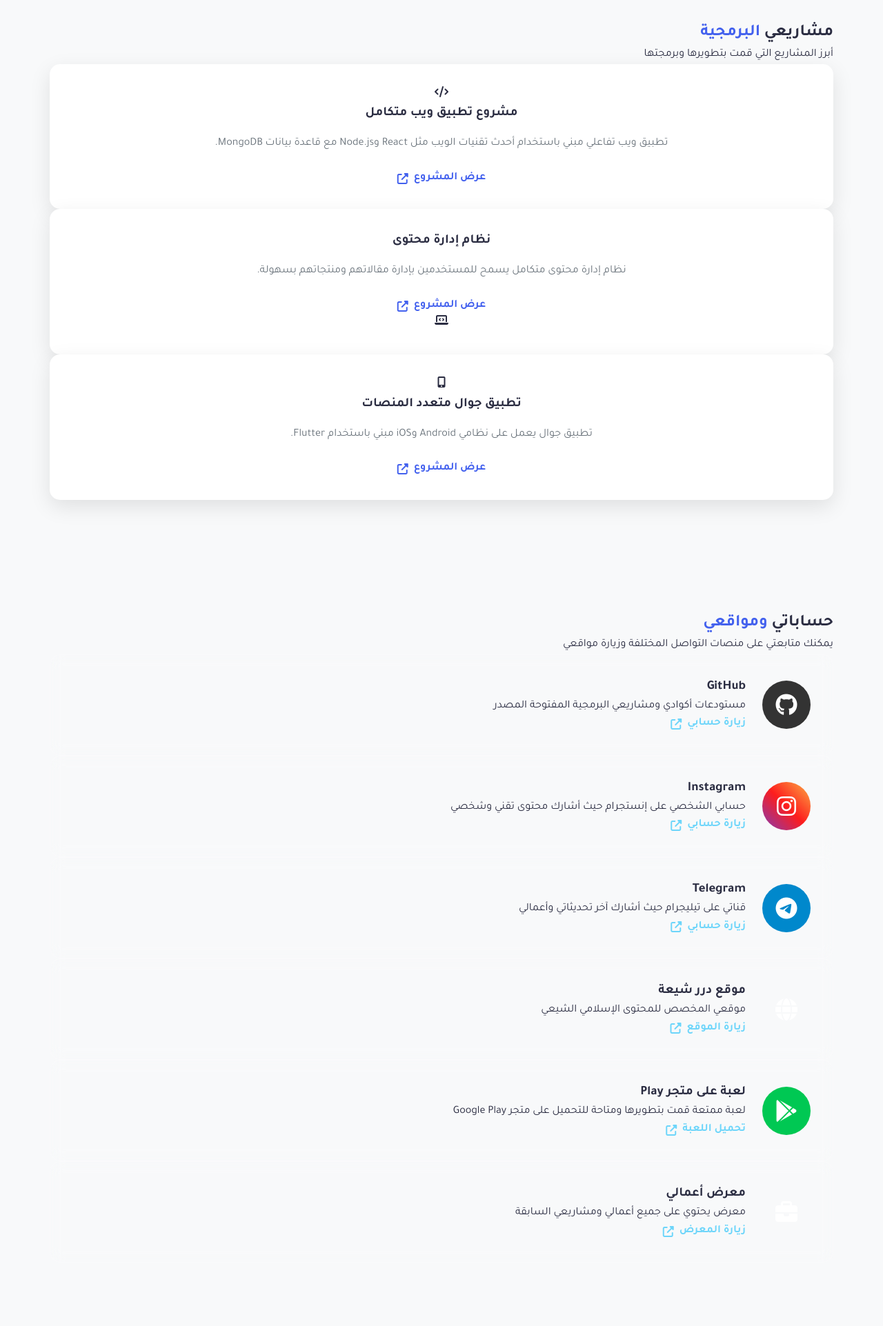
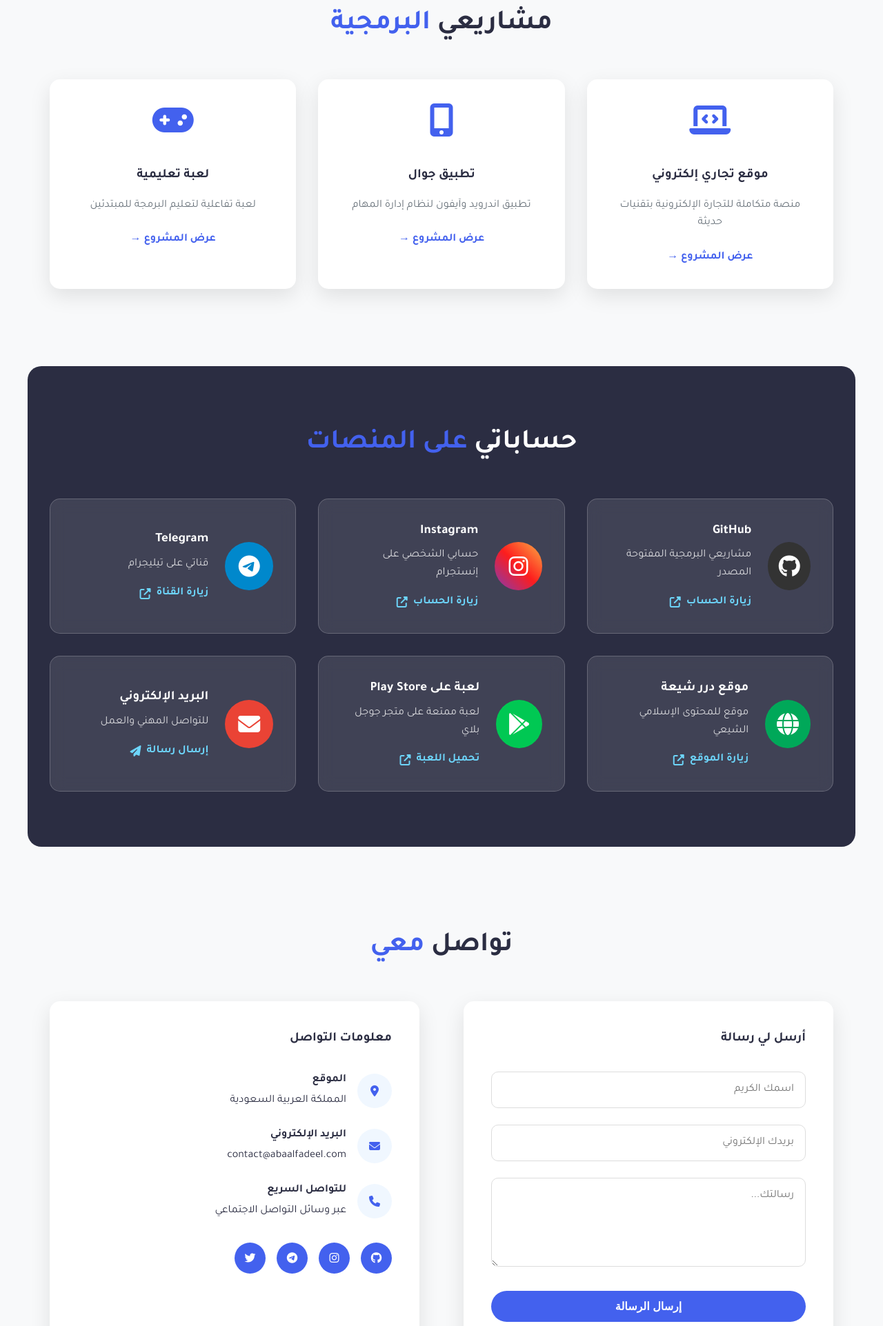
Before and after one commit to abaalfadeel/Im.Abaalfadeel, a plain HTML site: page index.html in a window 1280 px wide. Shown: the part 877-2800 px from the top of the page at 69% size. Drawn offline with Linux system fonts and the light colour scheme.

Commit message:
Update personal website content and structure

```diff
--- a/index.html
+++ b/index.html
@@ -3,196 +3,185 @@
 <head>
     <meta charset="UTF-8">
     <meta name="viewport" content="width=device-width, initial-scale=1.0">
-    <title>موقع عبدالفضيل الشخصي</title>
+    <title>اباالفضل | مطور ويب</title>
+    <link rel="stylesheet" href="style.css">
     <link rel="stylesheet" href="https://cdnjs.cloudflare.com/ajax/libs/font-awesome/6.4.0/css/all.min.css">
-    <link rel="stylesheet" href="style.css">
-    <link rel="preconnect" href="https://fonts.googleapis.com">
-    <link rel="preconnect" href="https://fonts.gstatic.com" crossorigin>
-    <link href="https://fonts.googleapis.com/css2?family=Cairo:wght@300;400;600;700&family=Tajawal:wght@300;400;700&display=swap" rel="stylesheet">
+    <link href="https://fonts.googleapis.com/css2?family=Cairo:wght@400;600;700&family=Tajawal:wght@400;700&display=swap" rel="stylesheet">
+    <link rel="icon" type="image/x-icon" href="favicon.ico">
 </head>
 <body>
-    <!-- زر الانتقال للأعلى -->
-    <div class="scroll-top" id="scrollTop">
-        <i class="fas fa-arrow-up"></i>
-    </div>
-
-    <!-- القسم 1: الهيدر والتعريف -->
-    <header id="home">
-        <nav class="navbar">
-            <div class="logo">
-                <h2><span class="highlight">عبدالفضيل</span>.dev</h2>
-            </div>
+    <!-- القائمة -->
+    <nav>
+        <div class="logo">عبدالفضيل</div>
         <ul class="nav-links">
-                <li><a href="#home">الرئيسية</a></li>
-                <li><a href="#projects">المشاريع</a></li>
-                <li><a href="#accounts">الحسابات</a></li>
-                <li><a href="#contact">تواصل معي</a></li>
+            <li><a href="#home"><i class="fas fa-home"></i> الرئيسية</a></li>
+            <li><a href="#projects"><i class="fas fa-code"></i> المشاريع</a></li>
+            <li><a href="#accounts"><i class="fas fa-users"></i> الحسابات</a></li>
+            <li><a href="#contact"><i class="fas fa-envelope"></i> تواصل</a></li>
         </ul>
-            <div class="menu-toggle" id="menuToggle">
-                <i class="fas fa-bars"></i>
-            </div>
     </nav>
 
-        <div class="hero">
+    <!-- القسم 1: الرئيسية -->
+    <section id="home" class="hero">
         <div class="hero-content">
             <h1>مرحباً، أنا <span class="highlight">عبدالفضيل</span></h1>
-                <h2>مطور وبرمجي تطبيقات ومواقع ويب</h2>
-                <p>أهلاً بك في موقعي الشخصي حيث يمكنك التعرف عليّ، ومشاهدة مشاريعي البرمجية، وحساباتي على منصات التواصل المختلفة.</p>
+            <h2>مطور مواقع وتطبيقات ويب</h2>
+            <p>أعمل على تطوير مشاريع برمجية مبتكرة وحلول تقنية متكاملة</p>
             <div class="hero-buttons">
-                    <a href="#projects" class="btn primary-btn">مشاهدة مشاريعي</a>
-                    <a href="#accounts" class="btn secondary-btn">حساباتي</a>
+                <a href="#projects" class="btn">مشاريعي</a>
+                <a href="#contact" class="btn outline">تواصل معي</a>
             </div>
         </div>
         <div class="hero-image">
-                <div class="image-placeholder">
-                    <i class="fas fa-user-circle"></i>
-                    <p>صورة شخصية هنا</p>
+            <div class="avatar">
+                <i class="fas fa-user-tie"></i>
             </div>
         </div>
-        </div>
-    </header>
+    </section>
 
     <!-- القسم 2: المشاريع -->
-    <section class="section" id="projects">
-        <div class="section-header">
-            <h2>مشاريعي <span class="highlight">البرمجية</span></h2>
-            <p>أبرز المشاريع التي قمت بتطويرها وبرمجتها</p>
+    <section id="projects" class="section">
+        <h2 class="section-title">مشاريعي <span>البرمجية</span></h2>
+
+        <div class="projects-grid">
+            <div class="project-card">
+                <div class="project-icon">
+                    <i class="fas fa-laptop-code"></i>
+                </div>
+                <h3>موقع تجاري إلكتروني</h3>
+                <p>منصة متكاملة للتجارة الإلكترونية بتقنيات حديثة</p>
+                <a href="#" class="project-link">عرض المشروع →</a>
             </div>
 
-        <div class="projects-container">
             <div class="project-card">
-                <div class="project-image">
-                    <div class="image-placeholder">
-                        <i class="fas fa-code"></i>
+                <div class="project-icon">
+                    <i class="fas fa-mobile-alt"></i>
+                </div>
+                <h3>تطبيق جوال</h3>
+                <p>تطبيق اندرويد وآيفون لنظام إدارة المهام</p>
+                <a href="#" class="project-link">عرض المشروع →</a>
+            </div>
+
+            <div class="project-card">
+                <div class="project-icon">
+                    <i class="fas fa-gamepad"></i>
+                </div>
+                <h3>لعبة تعليمية</h3>
+                <p>لعبة تفاعلية لتعليم البرمجة للمبتدئين</p>
+                <a href="#" class="project-link">عرض المشروع →</a>
             </div>
         </div>
-                <div class="project-content">
-                    <h3>مشروع تطبيق ويب متكامل</h3>
-                    <p>تطبيق ويب تفاعلي مبني باستخدام أحدث تقنيات الويب مثل React وNode.js مع قاعدة بيانات MongoDB.</p>
-                    <a href="#" class="project-link">عرض المشروع <i class="fas fa-external-link-alt"></i></a>
+    </section>
+
+    <!-- القسم 3: الحسابات -->
+    <section id="accounts" class="section dark">
+        <h2 class="section-title">حساباتي <span>على المنصات</span></h2>
+
+        <div class="accounts-grid">
+            <div class="account-card">
+                <div class="account-icon github">
+                    <i class="fab fa-github"></i>
+                </div>
+                <div class="account-info">
+                    <h3>GitHub</h3>
+                    <p>مشاريعي البرمجية المفتوحة المصدر</p>
+                    <a href="https://github.com/yourusername" target="_blank" class="account-link">
+                        زيارة الحساب <i class="fas fa-external-link-alt"></i>
+                    </a>
                 </div>
             </div>
 
-            <div class="project-card reverse">
-                <div class="project-content">
-                    <h3>نظام إدارة محتوى</h3>
-                    <p>نظام إدارة محتوى متكامل يسمح للمستخدمين بإدارة مقالاتهم ومنتجاتهم بسهولة.</p>
-                    <a href="#" class="project-link">عرض المشروع <i class="fas fa-external-link-alt"></i></a>
+            <div class="account-card">
+                <div class="account-icon instagram">
+                    <i class="fab fa-instagram"></i>
                 </div>
-                <div class="project-image">
-                    <div class="image-placeholder">
-                        <i class="fas fa-laptop-code"></i>
-                    </div>
+                <div class="account-info">
+                    <h3>Instagram</h3>
+                    <p>حسابي الشخصي على إنستجرام</p>
+                    <a href="https://instagram.com/yourusername" target="_blank" class="account-link">
+                        زيارة الحساب <i class="fas fa-external-link-alt"></i>
+                    </a>
                 </div>
             </div>
 
-            <div class="project-card">
-                <div class="project-image">
-                    <div class="image-placeholder">
-                        <i class="fas fa-mobile-alt"></i>
+            <div class="account-card">
+                <div class="account-icon telegram">
+                    <i class="fab fa-telegram"></i>
+                </div>
+                <div class="account-info">
+                    <h3>Telegram</h3>
+                    <p>قناتي على تيليجرام</p>
+                    <a href="https://t.me/yourusername" target="_blank" class="account-link">
+                        زيارة القناة <i class="fas fa-external-link-alt"></i>
+                    </a>
                 </div>
             </div>
-                <div class="project-content">
-                    <h3>تطبيق جوال متعدد المنصات</h3>
-                    <p>تطبيق جوال يعمل على نظامي Android وiOS مبني باستخدام Flutter.</p>
-                    <a href="#" class="project-link">عرض المشروع <i class="fas fa-external-link-alt"></i></a>
+
+            <div class="account-card">
+                <div class="account-icon globe">
+                    <i class="fas fa-globe"></i>
+                </div>
+                <div class="account-info">
+                    <h3>موقع درر شيعة</h3>
+                    <p>موقع للمحتوى الإسلامي الشيعي</p>
+                    <a href="https://durar-she3a.com" target="_blank" class="account-link">
+                        زيارة الموقع <i class="fas fa-external-link-alt"></i>
+                    </a>
+                </div>
+            </div>
+
+            <div class="account-card">
+                <div class="account-icon playstore">
+                    <i class="fab fa-google-play"></i>
+                </div>
+                <div class="account-info">
+                    <h3>لعبة على Play Store</h3>
+                    <p>لعبة ممتعة على متجر جوجل بلاي</p>
+                    <a href="https://play.google.com/store/apps/details?id=com.yourgame" target="_blank" class="account-link">
+                        تحميل اللعبة <i class="fas fa-external-link-alt"></i>
+                    </a>
+                </div>
+            </div>
+
+            <div class="account-card">
+                <div class="account-icon email">
+                    <i class="fas fa-envelope"></i>
+                </div>
+                <div class="account-info">
+                    <h3>البريد الإلكتروني</h3>
+                    <p>للتواصل المهني والعمل</p>
+                    <a href="mailto:contact@abaalfadeel.com" class="account-link">
+                        إرسال رسالة <i class="fas fa-paper-plane"></i>
+                    </a>
                 </div>
             </div>
         </div>
     </section>
 
-    <!-- القسم 3: الحسابات والروابط -->
-    <section class="section dark-section" id="accounts">
-        <div class="section-header">
-            <h2>حساباتي <span class="highlight">ومواقعي</span></h2>
-            <p>يمكنك متابعتي على منصات التواصل المختلفة وزيارة مواقعي</p>
+    <!-- القسم 4: تواصل -->
+    <section id="contact" class="section">
+        <h2 class="section-title">تواصل <span>معي</span></h2>
+
+        <div class="contact-container">
+            <div class="contact-form">
+                <h3>أرسل لي رسالة</h3>
+                <form>
+                    <input type="text" placeholder="اسمك الكريم" required>
+                    <input type="email" placeholder="بريدك الإلكتروني" required>
+                    <textarea placeholder="رسالتك..." rows="5" required></textarea>
+                    <button type="submit" class="btn">إرسال الرسالة</button>
+                </form>
             </div>
 
-        <div class="accounts-container">
-            <!-- حساب GitHub -->
-            <div class="account-card">
-                <div class="account-icon github">
-                    <i class="fab fa-github"></i>
-                </div>
-                <div class="account-content">
-                    <h3>GitHub</h3>
-                    <p>مستودعات أكوادي ومشاريعي البرمجية المفتوحة المصدر</p>
-                    <a href="https://github.com/yourusername" target="_blank" class="account-link">زيارة حسابي <i class="fas fa-external-link-alt"></i></a>
+            <div class="contact-info">
+                <h3>معلومات التواصل</h3>
+                <div class="contact-item">
+                    <i class="fas fa-map-marker-alt"></i>
+                    <div>
+                        <h4>الموقع</h4>
+                        <p>المملكة العربية السعودية</p>
                     </div>
                 </div>
-
-            <!-- حساب Instagram -->
-            <div class="account-card">
-                <div class="account-icon instagram">
-                    <i class="fab fa-instagram"></i>
-                </div>
-                <div class="account-content">
-                    <h3>Instagram</h3>
-                    <p>حسابي الشخصي على إنستجرام حيث أشارك محتوى تقني وشخصي</p>
-                    <a href="https://instagram.com/yourusername" target="_blank" class="account-link">زيارة حسابي <i class="fas fa-external-link-alt"></i></a>
-                </div>
-            </div>
-
-            <!-- حساب Telegram -->
-            <div class="account-card">
-                <div class="account-icon telegram">
-                    <i class="fab fa-telegram"></i>
-                </div>
-                <div class="account-content">
-                    <h3>Telegram</h3>
-                    <p>قناتي على تيليجرام حيث أشارك آخر تحديثاتي وأعمالي</p>
-                    <a href="https://t.me/yourusername" target="_blank" class="account-link">زيارة حسابي <i class="fas fa-external-link-alt"></i></a>
-                </div>
-            </div>
-
-            <!-- موقع درر شيعة -->
-            <div class="account-card">
-                <div class="account-icon site">
-                    <i class="fas fa-globe"></i>
-                </div>
-                <div class="account-content">
-                    <h3>موقع درر شيعة</h3>
-                    <p>موقعي المخصص للمحتوى الإسلامي الشيعي</p>
-                    <a href="https://durar-she3a.com" target="_blank" class="account-link">زيارة الموقع <i class="fas fa-external-link-alt"></i></a>
-                </div>
-            </div>
-
-            <!-- لعبة على متجر Play -->
-            <div class="account-card">
-                <div class="account-icon playstore">
-                    <i class="fab fa-google-play"></i>
-                </div>
-                <div class="account-content">
-                    <h3>لعبة على متجر Play</h3>
-                    <p>لعبة ممتعة قمت بتطويرها ومتاحة للتحميل على متجر Google Play</p>
-                    <a href="https://play.google.com/store/apps/details?id=com.yourgame" target="_blank" class="account-link">تحميل اللعبة <i class="fas fa-external-link-alt"></i></a>
-                </div>
-            </div>
-
-            <!-- رابط إضافي -->
-            <div class="account-card">
-                <div class="account-icon portfolio">
-                    <i class="fas fa-briefcase"></i>
-                </div>
-                <div class="account-content">
-                    <h3>معرض أعمالي</h3>
-                    <p>معرض يحتوي على جميع أعمالي ومشاريعي السابقة</p>
-                    <a href="#" class="account-link">زيارة المعرض <i class="fas fa-external-link-alt"></i></a>
-                </div>
-            </div>
-        </div>
-    </section>
-
-    <!-- القسم 4: تواصل معي -->
-    <section class="section" id="contact">
-        <div class="section-header">
-            <h2>تواصل <span class="highlight">معي</span></h2>
-            <p>يمكنك التواصل معي عبر البريد الإلكتروني أو وسائل التواصل الاجتماعي</p>
-        </div>
-
-        <div class="contact-container">
-            <div class="contact-info">
-                <h3>معلومات التواصل</h3>
                 <div class="contact-item">
                     <i class="fas fa-envelope"></i>
                     <div>
@@ -201,42 +190,19 @@
                     </div>
                 </div>
                 <div class="contact-item">
-                    <i class="fas fa-map-marker-alt"></i>
+                    <i class="fas fa-phone"></i>
                     <div>
-                        <h4>الموقع</h4>
-                        <p>المملكة العربية السعودية</p>
-                    </div>
-                </div>
-                <div class="contact-item">
-                    <i class="fas fa-user-tie"></i>
-                    <div>
-                        <h4>المهنة</h4>
-                        <p>مطور برمجيات ومواقع ويب</p>
+                        <h4>للتواصل السريع</h4>
+                        <p>عبر وسائل التواصل الاجتماعي</p>
                     </div>
                 </div>
 
-                <div class="social-links">
-                    <a href="https://github.com/yourusername" target="_blank" class="social-icon github"><i class="fab fa-github"></i></a>
-                    <a href="https://instagram.com/yourusername" target="_blank" class="social-icon instagram"><i class="fab fa-instagram"></i></a>
-                    <a href="https://t.me/yourusername" target="_blank" class="social-icon telegram"><i class="fab fa-telegram"></i></a>
-                    <a href="https://durar-she3a.com" target="_blank" class="social-icon website"><i class="fas fa-globe"></i></a>
+                <div class="social-icons">
+                    <a href="#" class="social-icon"><i class="fab fa-github"></i></a>
+                    <a href="#" class="social-icon"><i class="fab fa-instagram"></i></a>
+                    <a href="#" class="social-icon"><i class="fab fa-telegram"></i></a>
+                    <a href="#" class="social-icon"><i class="fab fa-twitter"></i></a>
                 </div>
-            </div>
-
-            <div class="contact-form">
-                <h3>أرسل لي رسالة</h3>
-                <form id="messageForm">
-                    <div class="form-group">
-                        <input type="text" placeholder="اسمك الكريم" required>
-                    </div>
-                    <div class="form-group">
-                        <input type="email" placeholder="بريدك الإلكتروني" required>
-                    </div>
-                    <div class="form-group">
-                        <textarea placeholder="رسالتك..." rows="5" required></textarea>
-                    </div>
-                    <button type="submit" class="btn primary-btn">إرسال الرسالة</button>
-                </form>
             </div>
         </div>
     </section>
@@ -244,35 +210,20 @@
     <!-- الفوتر -->
     <footer>
         <div class="footer-content">
-            <div class="footer-logo">
-                <h2><span class="highlight">عبدالفضيل</span>.dev</h2>
-                <p>مطور وبرمجي تطبيقات ومواقع ويب</p>
+            <div class="footer-logo">عبدالفضيل</div>
+            <p>مطور مواقع وتطبيقات ويب احترافية</p>
+
+            <div class="footer-links">
+                <a href="#home">الرئيسية</a>
+                <a href="#projects">المشاريع</a>
+                <a href="#accounts">الحسابات</a>
+                <a href="#contact">تواصل</a>
             </div>
 
-            <div class="footer-links">
-                <h4>روابط سريعة</h4>
-                <ul>
-                    <li><a href="#home">الرئيسية</a></li>
-                    <li><a href="#projects">المشاريع</a></li>
-                    <li><a href="#accounts">الحسابات</a></li>
-                    <li><a href="#contact">تواصل معي</a></li>
-                </ul>
+            <div class="copyright">
+                <p>© 2023 عبدالفضيل. جميع الحقوق محفوظة.</p>
+                <p>تم التطوير بـ HTML, CSS, JavaScript</p>
             </div>
-
-            <div class="footer-links">
-                <h4>حساباتي</h4>
-                <ul>
-                    <li><a href="https://github.com/yourusername" target="_blank">GitHub</a></li>
-                    <li><a href="https://instagram.com/yourusername" target="_blank">Instagram</a></li>
-                    <li><a href="https://t.me/yourusername" target="_blank">Telegram</a></li>
-                    <li><a href="https://durar-she3a.com" target="_blank">درر شيعة</a></li>
-                </ul>
-            </div>
-        </div>
-
-        <div class="footer-bottom">
-            <p>جميع الحقوق محفوظة &copy; <span id="currentYear"></span> عبدالفضيل</p>
-            <p>تم التطوير باستخدام HTML, CSS و JavaScript</p>
         </div>
     </footer>
 
```
Lines whose indentation alone changed are shown as unchanged.
